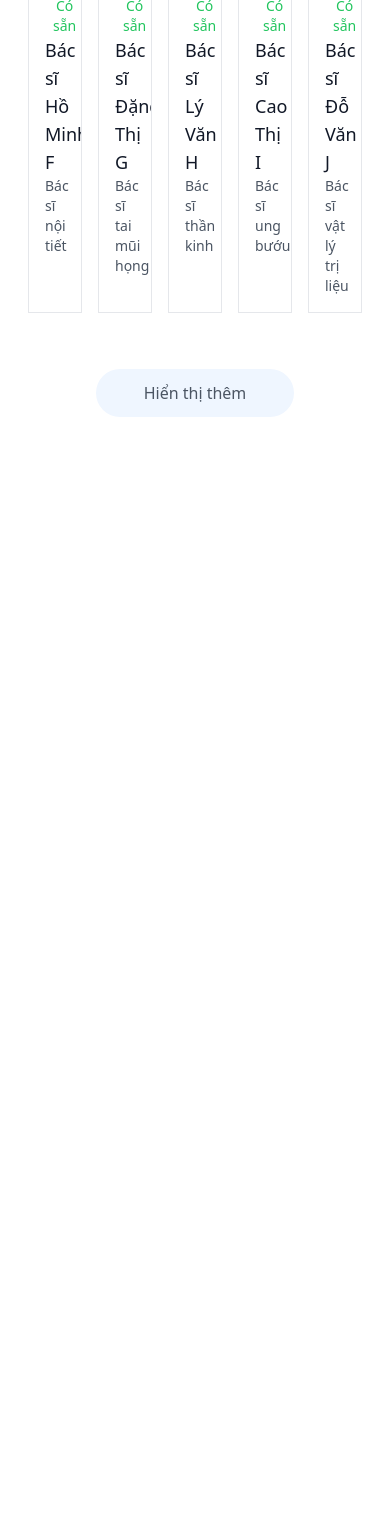
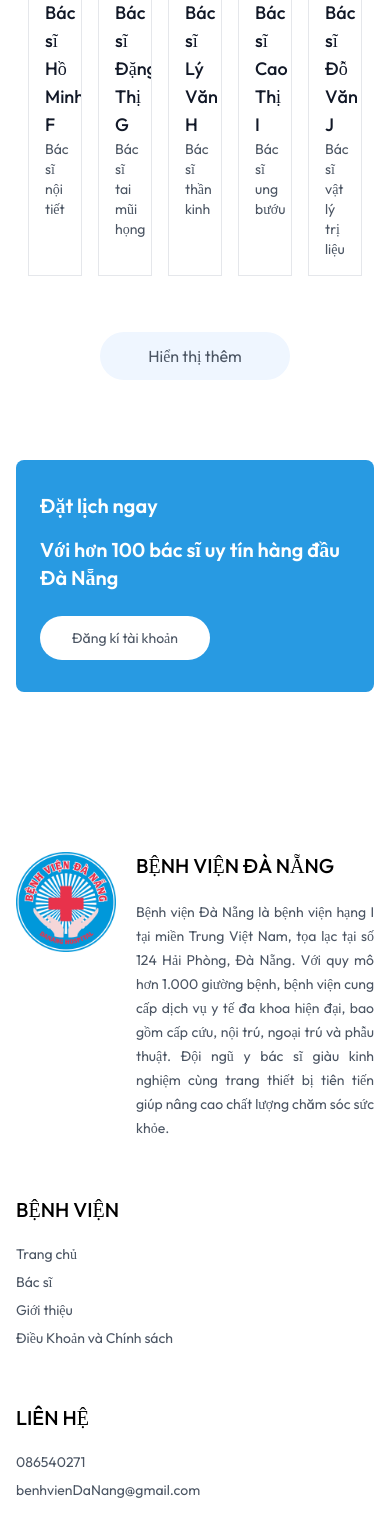
Before and after one commit to Sung23092003/Captone2, a React (Vite) app in the folder frontend/: page / in a window 390 px wide. Shown: the part 2281-3817 px from the top of the page. Before the commit the page ends 2762 px from the top, so only its background shows below. Built offline with nearby package versions, Linux system fonts and the light colour scheme.

Commit message:
Update fotter

```diff
--- a/frontend/src/App.jsx
+++ b/frontend/src/App.jsx
@@ -9,9 +9,10 @@
 import MyAppointment from './pages/MyAppointment'
 import Appointment from './pages/Appointment'
 import NavBar from './components/NavBar'
+import Footer from './components/Footer'
 
 
-function App() {
+const App =() =>{
   return (
     <div className='mx-4 sm:mx-[10%]'>
       <NavBar/>
@@ -26,6 +27,7 @@
        <Route path='/my-appointment' element={<MyAppointment/>}/>
        <Route path='/appointment/:docId' element={<Appointment/>}/>
       </Routes>
+      <Footer/>
     </div>
   )
 }
--- /dev/null
+++ b/frontend/src/components/Banner.jsx
@@ -0,0 +1,25 @@
+import React from 'react'
+import { assets } from '../assets/assets'
+import { useNavigate } from 'react-router-dom';
+
+const Banner = ()=> {
+    const navigate = useNavigate();
+    return (
+        <div className='flex bg-primary rounded-lg px-6 sm:px-10 md:px-14 lg:px-12 my-20 md:mx-10'>
+            {/* left side */}
+            <div className='flex-1 py-8 sm:py-10 md:py-16 lg:py-24 lg:pl-5'>
+                <div className='text-xl sm:text-2xl md:text-3xl lg:text-5xl font-semibold text-white'>
+                    <p>Đặt lịch ngay</p>
+                    <p className='mt-4'>Với hơn 100 bác sĩ uy tín hàng đầu Đà Nẵng</p>
+                </div>
+                <button onClick={()=>{navigate('/login'); scrollTo(0,0);}} className='bg-white text-sm sm:text-base text-gray-600 px-8 py-3 rounded-full mt-6 hover:scale-105 trasition-all'>Đăng kí tài khoản</button>
+            </div>
+            {/* right side */}
+            <div className='hidden md:block md:w-1/2 lg:w-[370px] relative'>
+               <img className='w-full absolute bottom-0 right-0 max-w-md' src={assets.appointment_img} alt="" />
+            </div>
+        </div>
+    )
+}
+
+export default Banner
--- /dev/null
+++ b/frontend/src/components/Footer.jsx
@@ -0,0 +1,41 @@
+import React from 'react'
+import { assets } from '../assets/assets'
+
+const Footer = () => {
+    return (
+        <div className='md:mx-10'>
+            <div className='flex flex-col sm:grid grid-cols-[3fr_1fr_1fr] gap-14 my-10 mt-40 text-sm'>
+                {/* left Section */}
+                <div className='flex gap-5'>
+                    <img className='w-[120px] h-[100px]' src={assets.logo} alt="" />
+                    <div>
+                        <p className='text-xl font-medium mb-5'>BỆNH VIỆN ĐÀ NẴNG</p>
+                        <p className='w-full md:w-2/3 text-gray-600 leading-6 text-justify'>Bệnh viện Đà Nẵng là bệnh viện hạng I tại miền Trung Việt Nam, tọa lạc tại số 124 Hải Phòng, Đà Nẵng.
+                            Với quy mô hơn 1.000 giường bệnh, bệnh viện cung cấp dịch vụ y tế đa khoa hiện đại, bao gồm cấp cứu, nội trú, ngoại trú và phẫu thuật.
+                            Đội ngũ y bác sĩ giàu kinh nghiệm cùng trang thiết bị tiên tiến giúp nâng cao chất lượng chăm sóc sức khỏe.</p>
+                    </div>
+                </div>
+                {/* center Section */}
+                <div>
+                    <p className='text-xl font-medium mb-5'>BỆNH VIỆN</p>
+                    <ul className='flex flex-col gap-2 text-gray-600'>
+                        <li>Trang chủ</li>
+                        <li>Bác sĩ</li>
+                        <li>Giới thiệu</li>
+                        <li>Điều Khoản và Chính sách</li>
+                    </ul>
+                </div>
+                {/* Right Section */}
+                <div>
+                    <p className='text-xl font-medium mb-5'>LIÊN HỆ</p>
+                    <ul className='flex flex-col gap-2 text-gray-600'>
+                        <li>086540271</li>
+                        <li>benhvienDaNang@gmail.com</li>
+                    </ul>
+                </div>
+            </div>
+        </div>
+    )
+}
+
+export default Footer
--- a/frontend/src/components/Header.jsx
+++ b/frontend/src/components/Header.jsx
@@ -4,7 +4,7 @@
 import { Autoplay } from 'swiper/modules';
 import 'swiper/css';
 
-function Header() {
+const Header = () => {
     return (
         <div className='flex flex-col md:flex-row flex-wrap bg-primary rounded-lg px-6 md:px-10 lg:px-20'>
             {/* left-side */}
--- a/frontend/src/components/SpecialityMenu.jsx
+++ b/frontend/src/components/SpecialityMenu.jsx
@@ -1,7 +1,7 @@
 import React from 'react'
 import { specialityData } from '../assets/assets'
 import {Link} from 'react-router-dom'
-function SpecialityMenu() {
+const SpecialityMenu =() => {
   return (
     <div>
       <div className='flex flex-col items-center gap-4 py-16 text-gray-800' id='speciality'>
--- a/frontend/src/components/TopDoctor.jsx
+++ b/frontend/src/components/TopDoctor.jsx
@@ -2,7 +2,7 @@
 import {useNavigate} from 'react-router-dom'
 import { AppContext } from '../context/AppContext';
 
-function TopDoctor() {
+const TopDoctor = () => {
     const {doctors} = useContext(AppContext)
     const navigate = useNavigate();
 
--- a/frontend/src/index.css
+++ b/frontend/src/index.css
@@ -1,6 +1,11 @@
+@import url('https://fonts.googleapis.com/css2?family=Outfit:wght@100..900&display=swap');
 @tailwind base;
 @tailwind components;
 @tailwind utilities;
+
+*{
+    font-family: Outfit;
+}
 
 .active hr{
     @apply block
--- a/frontend/src/pages/Home.jsx
+++ b/frontend/src/pages/Home.jsx
@@ -2,12 +2,14 @@
 import Header from '../components/Header'
 import SpecialityMenu from '../components/specialityMenu'
 import TopDoctor from '../components/TopDoctor'
+import Banner from '../components/banner'
 const Home = () => {
   return (
     <div>
       <Header />
       <SpecialityMenu/>
       <TopDoctor/>
+      <Banner/>
     </div>
   )
 }
```
Also changed, not shown: frontend/src/components/NavBar.jsx (+4 -4 lines), frontend/src/assets/appointment_img.png.
